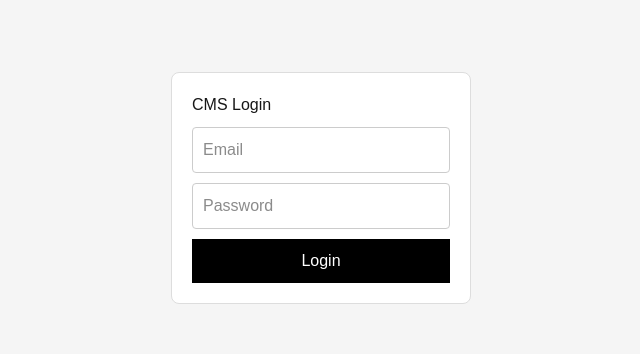
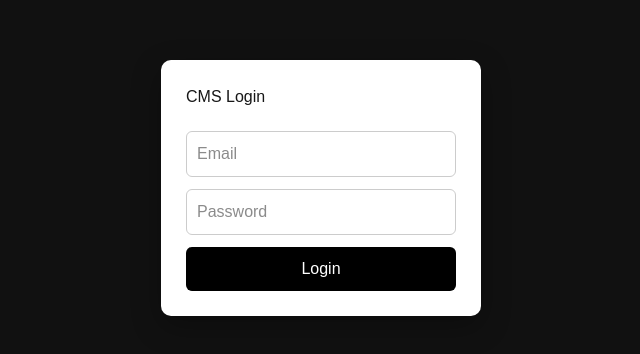
Before and after one commit to KiyayD10/AgriMart-MicroService, a Next.js app in the folder cms/cms/: page /login in a window 1280 px wide. Shown: the part 212-566 px from the top of the page, without its empty margins (319-959 px from the left). Built offline with nearby package versions, Linux system fonts and the light colour scheme.

Commit message:
docs: tambah Dokumentasi_2

```diff
--- a/cms/cms/src/pages/login.tsx
+++ b/cms/cms/src/pages/login.tsx
@@ -7,9 +7,8 @@ import { adminAccount } from "../data/users";
   Login Page (CMS)
   --------------------
   Fungsi:
-  - Login admin CMS
-  - Menggunakan dummy auth (belum backend)
-  - Akan diganti ke /auth/login dari backend nanti
+  - Login admin CMS (dummy auth)
+  - Redirect ke dashboard product jika sukses
 */
 
 export default function LoginPage() {
@@ -25,12 +24,10 @@ export default function LoginPage() {
   const handleLogin = (e: React.FormEvent) => {
     e.preventDefault();
 
-    // cek dummy account
     if (
       email === adminAccount.email &&
       password === adminAccount.password
     ) {
-      // login sukses → masuk CMS product
       router.push("/product");
     } else {
       alert("Email atau password salah");
@@ -40,7 +37,7 @@ export default function LoginPage() {
   return (
     <div style={styles.container}>
       <form onSubmit={handleLogin} style={styles.form}>
-        <h1>CMS Login</h1>
+        <h1 style={{ marginBottom: "10px" }}>CMS Login</h1>
 
         {/* EMAIL */}
         <input
@@ -70,7 +67,7 @@ export default function LoginPage() {
 }
 
 /*
-  Styling login CMS sederhana
+  Styling CMS Login (FIXED)
 */
 const styles = {
   container: {
@@ -79,28 +76,30 @@ const styles = {
     justifyContent: "center",
     alignItems: "center",
     fontFamily: "Arial",
-    backgroundColor: "#f5f5f5",
+    backgroundColor: "#111", // 🔥 gelap biar fokus ke form
   },
   form: {
     display: "flex",
     flexDirection: "column" as const,
-    gap: "10px",
-    padding: "20px",
-    border: "1px solid #ddd",
-    borderRadius: "8px",
-    backgroundColor: "white",
-    width: "300px",
+    gap: "12px",
+    padding: "25px",
+    borderRadius: "10px",
+    backgroundColor: "#fff", // 🔥 card putih
+    width: "320px",
+    boxShadow: "0 10px 30px rgba(0,0,0,0.3)",
   },
   input: {
     padding: "10px",
     border: "1px solid #ccc",
-    borderRadius: "4px",
+    borderRadius: "6px",
+    outline: "none",
   },
   button: {
     padding: "10px",
-    backgroundColor: "black",
+    backgroundColor: "#000",
     color: "white",
     border: "none",
     cursor: "pointer",
+    borderRadius: "6px",
   },
 };
```
Also changed, not shown: 1 other file (tests, documents, lock files or other folders).
